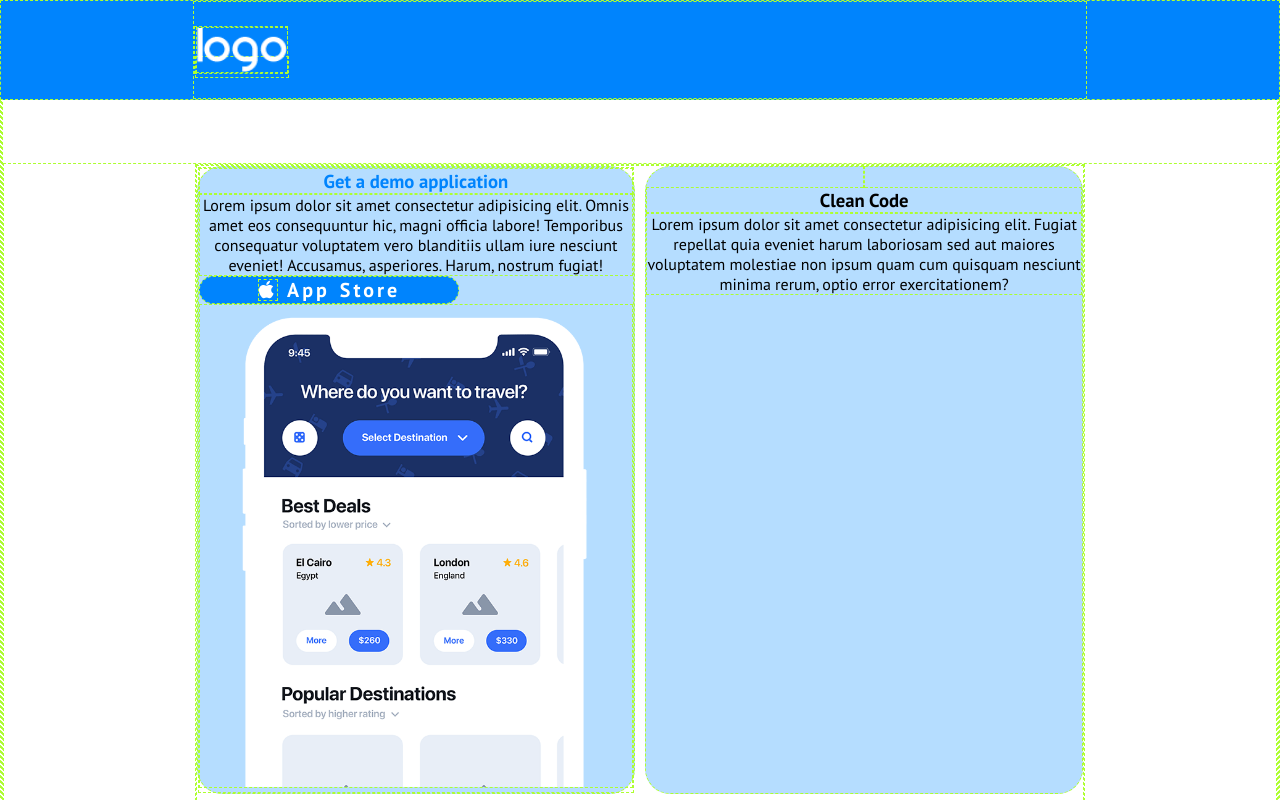
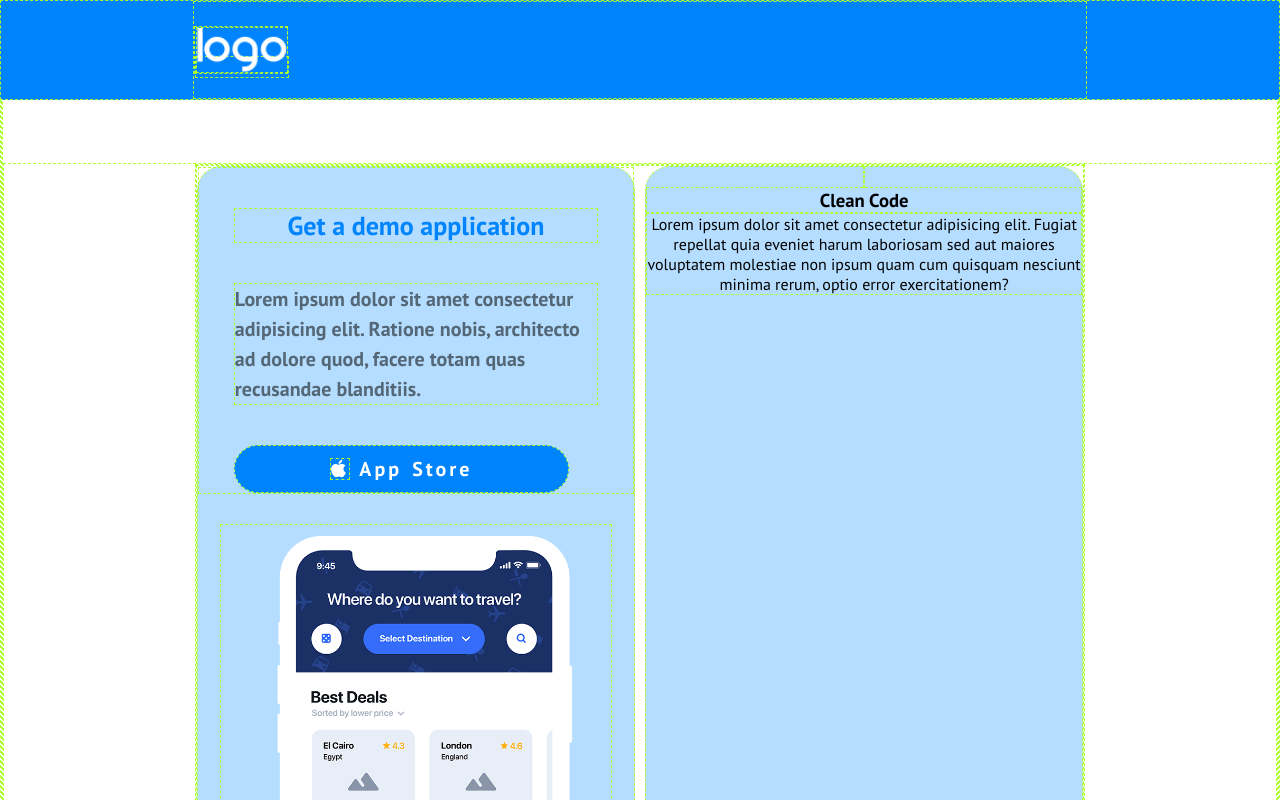
Before and after one commit to ValerioViteritti/htmlcss-responsive-layout, a plain HTML site: page index.html in a window 1280 px wide. Shown: the top 800 px of the page. Drawn offline with Linux system fonts and the light colour scheme.

Commit message:
fix part of section one

```diff
--- a/css/style.css
+++ b/css/style.css
@@ -125,8 +125,27 @@ header .container{
     margin-top: 160px;
 }
 
-.one-sect .row{
+.card-one-sect{
+    padding: 40px 35px 0 35px;
+    text-align: start;
+    display: flex;
+    justify-content: space-between;
+    flex-direction: column;
+    gap: 40px;
+    margin-bottom: 30px;
 
+}
+
+.card-one-sect h3{
+    font-size: 26px;
+    text-align: center;
+}
+
+.card-one-sect p{
+    font-size: 20px;
+    font-weight: bold;
+    color: #546777;
+    line-height: 30px;
 }
 
 
@@ -136,15 +155,23 @@ header .container{
     width: 100%;
     text-align: center;
 
+
 }
 
 #apple-button {
     display: block;
-    width: 60%;
+    width: 92%;
+    text-align: center;
     font-size: 20px;
     font-weight: bold;
     letter-spacing: 3px;
     word-spacing: 2px;
+    padding: 10px 45px;
+}
+
+#img-phone{
+    width: 90%;
+    padding-left: 20px;
 }
 
 
--- a/index.html
+++ b/index.html
@@ -46,13 +46,16 @@
             <div class="container">
                 <div class="row">
                     <div class="col colx2 brd-rad-25px">
-                        <div>
+                        <div class="card-one-sect">
                             <h3 class="text-blue">Get a demo application</h3>
-                            <p>Lorem ipsum dolor sit amet consectetur adipisicing elit. Omnis amet eos consequuntur hic, magni officia labore! Temporibus consequatur voluptatem vero blanditiis ullam iure nesciunt eveniet! Accusamus, asperiores. Harum, nostrum fugiat!</p>
+                            <p>Lorem ipsum dolor sit amet
+                                consectetur adipisicing elit. Ratione
+                                nobis, architecto ad dolore quod,
+                                facere totam quas recusandae blanditiis.</p>
                             <a href="#" id="apple-button" class="text-white bg-blue brd-rad-50px"><i class="fa-brands fa-apple"></i> App Store</a>
-                            <img src="img/phone.png " alt="">
+
                         </div>
-
+                        <img id="img-phone" src="img/phone.png " alt="">
 
 
                     </div>
```
